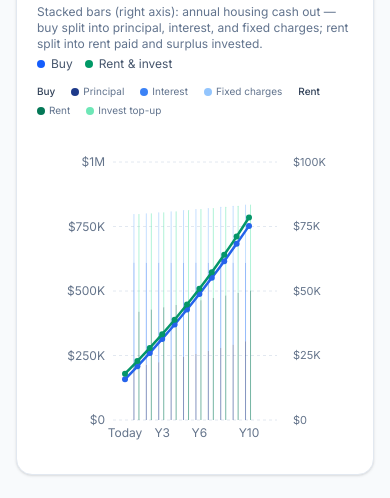
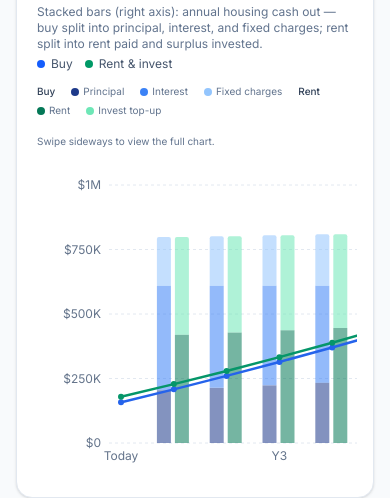
Before and after one commit to smmiri/mortgage-vs-invest, a React (Vite) app: page / in a window 390 px wide. Shown: the part 4940-5438 px from the top of the page. Built offline with nearby package versions, Linux system fonts and the light colour scheme; no server answers.

Commit message:
Make wealth chart horizontally scrollable on narrow viewports.
Set a minimum plot width from the year count and add a mobile swipe hint
so bars and axes stay readable on small screens.

Co-authored-by: Cursor <cursoragent@cursor.com>

```diff
--- a/src/components/WealthChart.jsx
+++ b/src/components/WealthChart.jsx
@@ -81,6 +81,13 @@ function niceAxisMax(value, pad = 0.08) {
   return step * magnitude;
 }
 
+/** Min plot width so bars and labels stay readable; enables horizontal scroll on narrow viewports. */
+function chartScrollMinWidth(pointCount) {
+  const perPoint = 52;
+  const axisGutter = 148;
+  return Math.max(360, pointCount * perPoint + axisGutter);
+}
+
 export default function WealthChart({ results }) {
   const { t } = useTranslation();
   const fmt = useFormat();
@@ -108,6 +115,7 @@ export default function WealthChart({ results }) {
   const breakeven = final.breakeven;
   const wealthMax = niceAxisMax(maxWealthValue(data));
   const cashflowMax = niceAxisMax(maxCashflowStack(data));
+  const scrollMinWidth = useMemo(() => chartScrollMinWidth(data.length), [data.length]);
 
   return (
     <figure
@@ -162,8 +170,13 @@ export default function WealthChart({ results }) {
         </div>
       </figcaption>
 
-      <div className="chart-ltr h-80 w-full overflow-visible sm:h-[28rem]">
-        <ResponsiveContainer width="100%" height="100%">
+      <p className="mb-2 text-[10px] text-muted sm:hidden">{t("chart.scrollHint")}</p>
+      <div className="-mx-1 overflow-x-auto overscroll-x-contain sm:mx-0">
+        <div
+          className="chart-ltr h-80 w-full sm:h-[28rem]"
+          style={{ minWidth: `max(100%, ${scrollMinWidth}px)` }}
+        >
+          <ResponsiveContainer width="100%" height="100%">
           <ComposedChart
             data={data}
             barCategoryGap="18%"
@@ -296,7 +309,8 @@ export default function WealthChart({ results }) {
               isAnimationActive={false}
             />
           </ComposedChart>
-        </ResponsiveContainer>
+          </ResponsiveContainer>
+        </div>
       </div>
     </figure>
   );
--- a/src/i18n/en/common.json
+++ b/src/i18n/en/common.json
@@ -106,6 +106,7 @@
     "difference": "Difference",
     "preTaxExit": "Pre-tax at exit: buy {{buy}}, rent {{rent}}",
     "cashflowCaption": "Stacked bars (right axis): annual housing cash out — buy split into principal, interest, and fixed charges; rent split into rent paid and surplus invested.",
+    "scrollHint": "Swipe sideways to view the full chart.",
     "cashflowLegendBuy": "Buy",
     "cashflowLegendRent": "Rent",
     "annualCashflow": "Annual cash out",
--- a/src/i18n/fa/common.json
+++ b/src/i18n/fa/common.json
@@ -106,6 +106,7 @@
     "difference": "اختلاف",
     "preTaxExit": "پیش از مالیات در پایان: خرید {{buy}}، اجاره {{rent}}",
     "cashflowCaption": "میله‌های انباشته (محور راست): خروج نقد سالانه مسکن — خرید: اصل، بهره، هزینه ثابت؛ اجاره: اجاره پرداختی و مازاد سرمایه‌گذاری.",
+    "scrollHint": "برای دیدن کل نمودار، به پهلو بکشید.",
     "cashflowLegendBuy": "خرید",
     "cashflowLegendRent": "اجاره",
     "annualCashflow": "خروج نقد سالانه",
```
